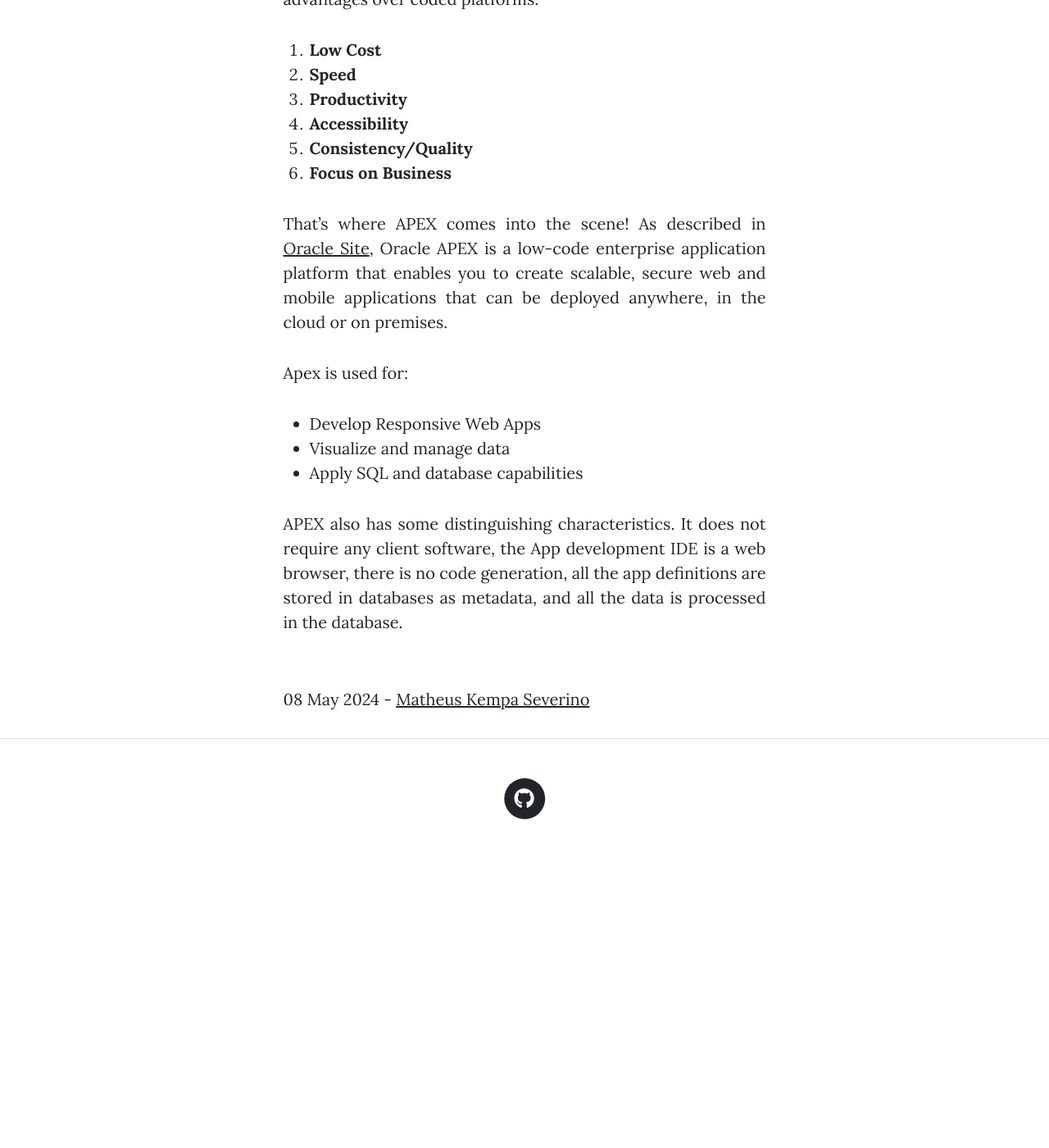
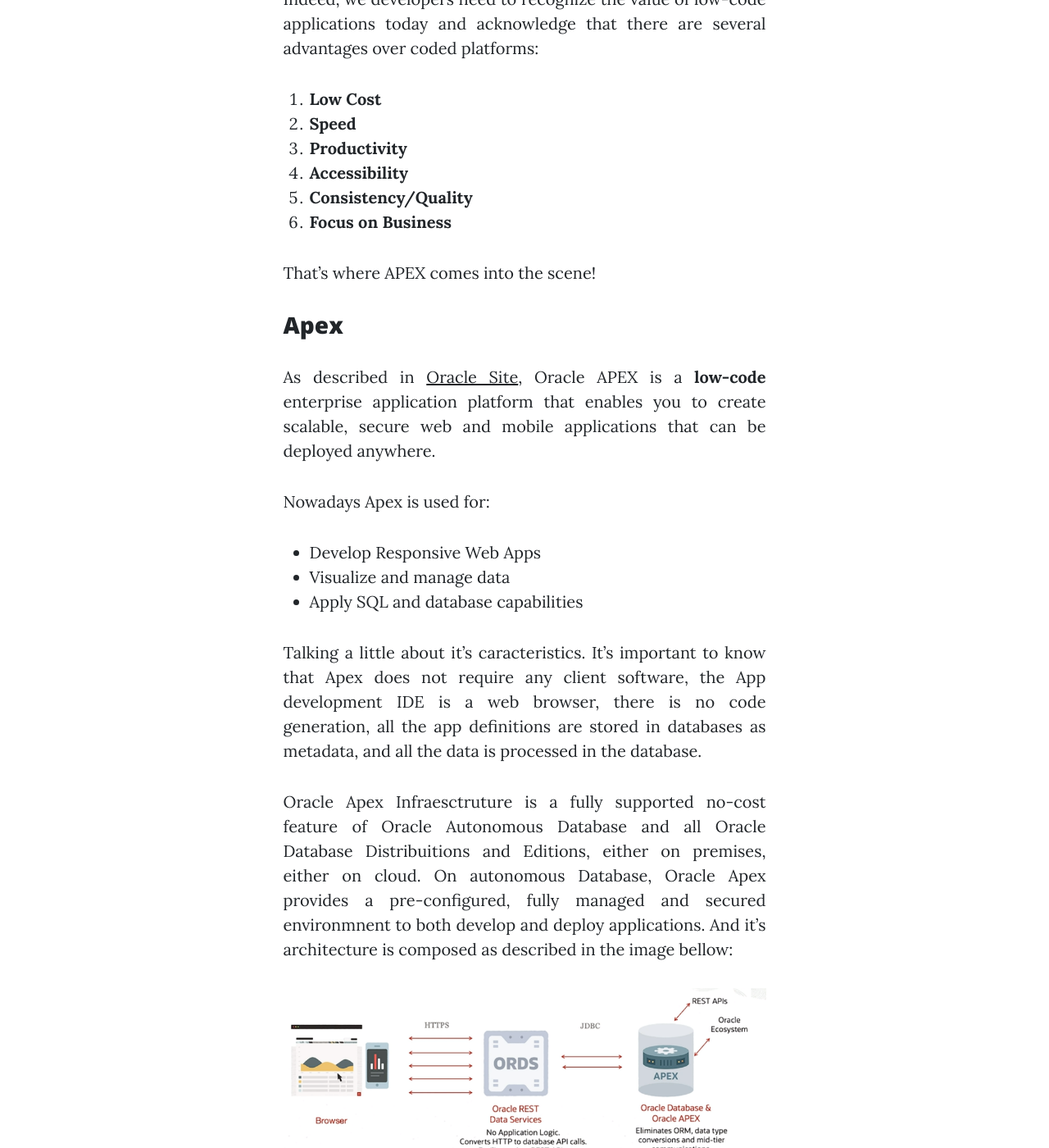
Before and after one commit to Matheuskempa/matheuskempa.github.io, a Jekyll site: the page built from _posts/2024-05-08-Oracle APEX.md, in a window 1280 px wide and 1400 px high, scrolled down 1127 px. Shown: the whole window at 82% size. Built offline with Jekyll 4.4.1, drawn with Linux system fonts in a browser that asks for light colours; nearby versions of some CDN libraries; before the commit the page ends 2190 px from its top, so only the background shows below that; some of the changed text lies outside the part shown.

Commit message:
(feat): apex postdeveelopment and index page adjusted including <hr>.

```diff
--- a/_posts/2024-05-08-Oracle APEX.md
+++ b/_posts/2024-05-08-Oracle APEX.md
@@ -9,7 +9,8 @@
 #### Table of Contents
 
 1. [Introduction](#introduction)
-
+    - [Apex](#apex)
+2. [Project](#project)
 
 
 <br>
@@ -30,12 +31,26 @@
 5. **Consistency/Quality**
 6. **Focus on Business**
 
-That’s where APEX comes into the scene! As described in [Oracle Site](https://apex.oracle.com/pt-br/), Oracle APEX is a low-code enterprise application platform that enables you to create scalable, secure web and mobile applications that can be deployed anywhere, in the cloud or on premises.
+That’s where APEX comes into the scene!
 
-Apex is used for:
+### Apex
+
+As described in [Oracle Site](https://apex.oracle.com/pt-br/), Oracle APEX is a **low-code** enterprise application platform that enables you to create scalable, secure web and mobile applications that can be deployed anywhere.
+
+Nowadays Apex is used for:
 
 - Develop Responsive Web Apps
 - Visualize and manage data
 - Apply SQL and database capabilities
 
-APEX also has some distinguishing characteristics. It does not require any client software, the App development IDE is a web browser, there is no code generation, all the app definitions are stored in databases as metadata, and all the data is processed in the database.
+Talking a little about it's caracteristics. It's important to know that Apex does not require any client software, the App development IDE is a web browser, there is no code generation, all the app definitions are stored in databases as metadata, and all the data is processed in the database.
+
+Oracle Apex Infraesctruture is a fully supported no-cost feature of Oracle Autonomous Database and all Oracle Database Distribuitions and Editions, either on premises, either on cloud. On autonomous Database, Oracle Apex provides a pre-configured, fully managed and secured environmnent to both develop and deploy applications. And it's architecture is composed as described in the image bellow:
+
+<img class="img-fluid" src="/./assets/images/apex_architecture.png" alt="Resume" style="width:800px;"/>
+
+One point that is very good to know is that there is no complex pricing associated with the number of developers that are using Apex or the number of applications and it can be deployed wherever Oracle Database runs, be it on the cloud, dedicated region, third party, or on premises.
+
+## Project
+
+After clarifying all the summary aspects of Apex, we can proceed to create some real applications there and see its true value.
--- a/index.html
+++ b/index.html
@@ -17,8 +17,9 @@
         <span class="post-subtitle" >
             {{ post.subtitle }}
         </span>
-
+        <hr>
   <p class="post-meta">Posted by {{ post.name_displayed }} on {{ post.date | date: "%-d/%m/%Y" }}</p>
 
 
+
 {% endfor %}
```
Also changed, not shown: assets/images/apex_architecture.png (added).
